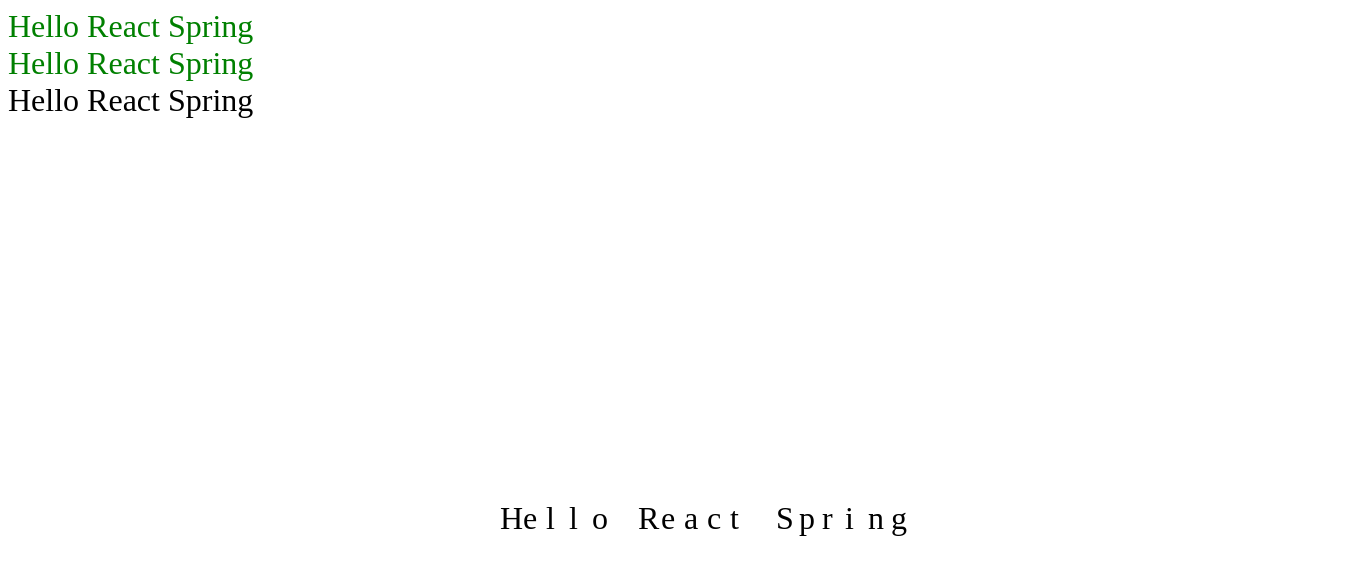
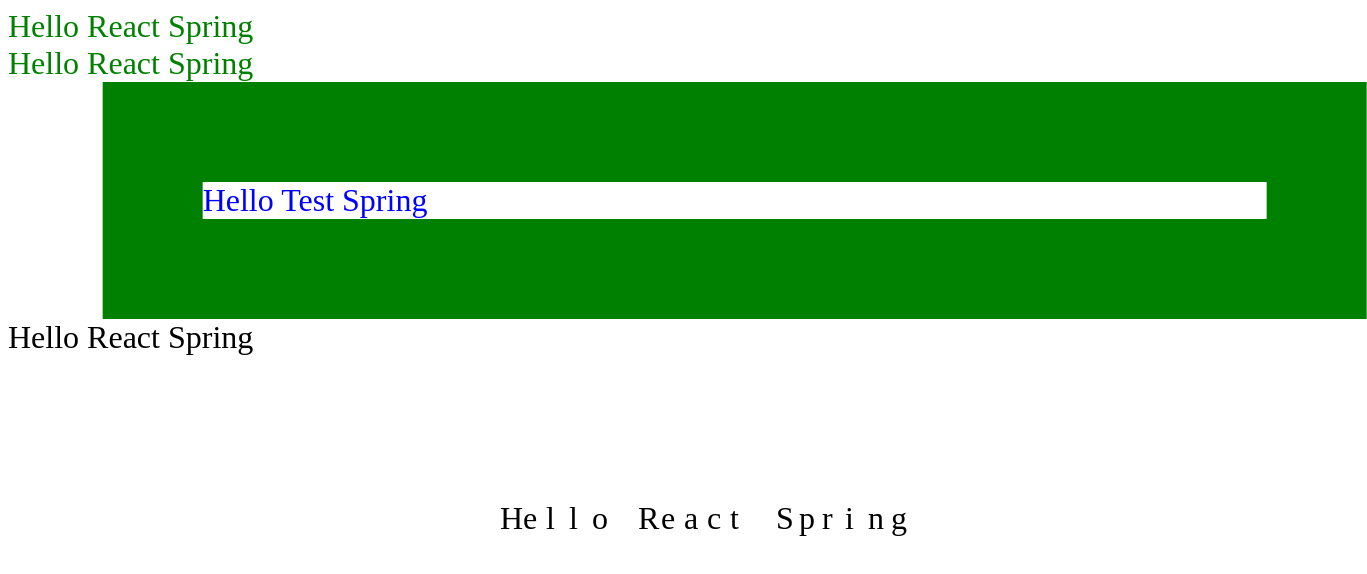
Before and after one commit to hyuma0309/React-Test, a Next.js app: page /spring in a window 1280 px wide. Shown: the top 574 px of the page, 1367 px wide, since content can reach past the window. Built offline with nearby package versions, Linux system fonts and the light colour scheme.

Commit message:
アニメーション微調整

```diff
--- a/src/components/reactSpring/Spring.tsx
+++ b/src/components/reactSpring/Spring.tsx
@@ -1,5 +1,5 @@
-import { useSprings, useSpring, animated, config } from "react-spring";
 import React, { useState, VFC } from "react";
+import { animated, useSpring, to } from "react-spring";
 
 const Spring: VFC = () => {
   /**
@@ -11,10 +11,23 @@ const Spring: VFC = () => {
     color: enter ? "red" : "green",
   });
 
-  const [springB, set] = useSpring(() => ({
+  const [springB, setSpring] = useSpring(() => ({
     fontSize: "24pt",
     color: "green",
   }));
+
+  const [tests, setTest] = useSpring(() => ({
+    loop: { reverse: true },
+    from: { x: 0 },
+    to: { x: 100 },
+    delay: 500,
+    onRest: () => console.log("終わりました"),
+  }));
+
+  const { o, color } = useSpring({
+    o: 10,
+    color: 'green',
+  })
 
   return (
     <>
@@ -27,10 +40,21 @@ const Spring: VFC = () => {
       </animated.div>
       <animated.div
         style={springB}
-        onMouseEnter={(e) => set({ fontSize: "48pt", color: "red" })}
-        onMouseLeave={(e) => set({ fontSize: "24pt", color: "green" })}
+        onMouseEnter={(e) => setSpring({ fontSize: "48pt", color: "red" })}
+        onMouseLeave={(e) => setSpring({ fontSize: "24pt", color: "green" })}
       >
         Hello React Spring
+      </animated.div>
+      <animated.div
+        style={{
+          fontSize: "24pt",
+          color: "blue",
+          border: to([o, color], (o, c) => `${o * 10}px solid ${c}`),
+          ...tests,
+        }}
+        onMouseEnter={(e) => setTest({ from: { x: 500 } })}
+      >
+        Hello Test Spring
       </animated.div>
     </>
   );
--- a/src/pages/index.tsx
+++ b/src/pages/index.tsx
@@ -1,6 +1,5 @@
 import React, { FC } from 'react';
 import Top from '../components/Top';
-import Spring from '../components/reactSpring/Spring';
 
 
 const MyApp: React.FC = () => {
@@ -10,7 +9,6 @@ const MyApp: React.FC = () => {
       <Top text="下記くけこ">
         children
       </Top>
-      <Spring />
     </div>
   );
 }
```
Also changed, not shown: src/components/Top.tsx (+26 -9 lines).
